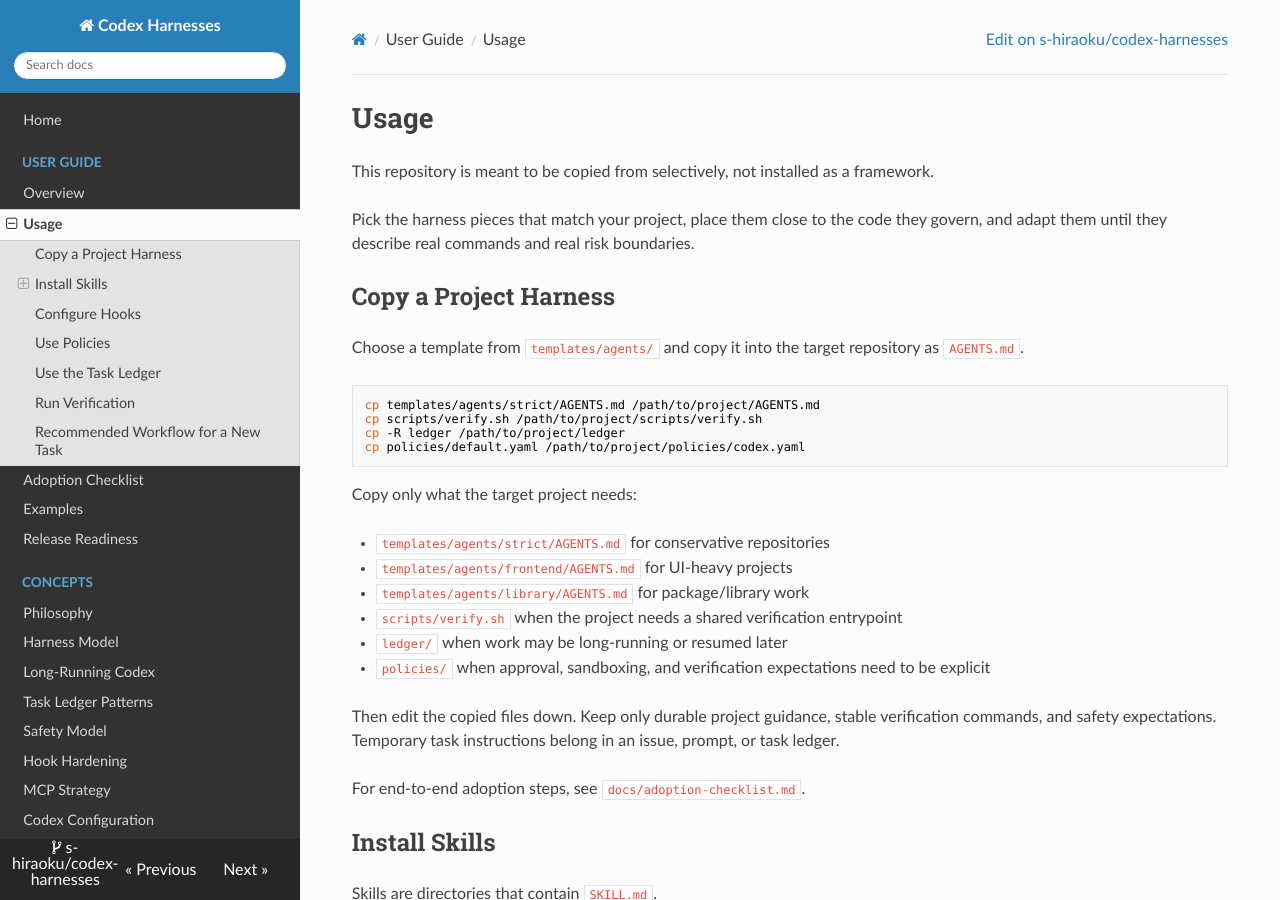
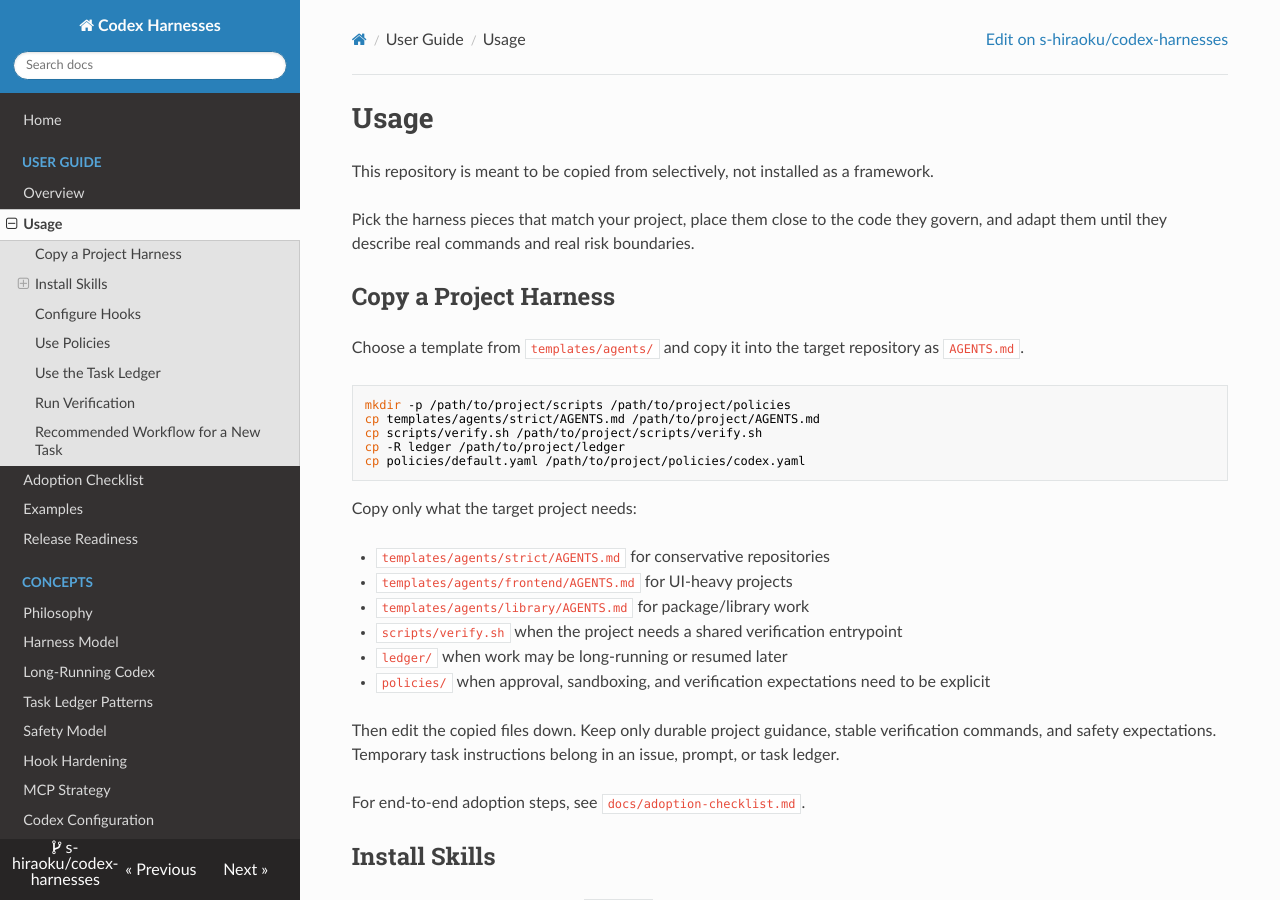
Before and after one commit to s-hiraoku/codex-harnesses, an MkDocs documentation site: the page built from docs/usage.md, in a window 1280 px wide and 900 px high. Built offline with MkDocs 1.6.1, drawn with Linux system fonts in a browser that asks for light colours; nearby versions of some CDN libraries.

Commit message:
Create copy target directories in usage docs

````diff
--- a/docs/usage.md
+++ b/docs/usage.md
@@ -9,6 +9,7 @@ Pick the harness pieces that match your project, place them close to the code th
 Choose a template from `templates/agents/` and copy it into the target repository as `AGENTS.md`.
 
 ```sh
+mkdir -p /path/to/project/scripts /path/to/project/policies
 cp templates/agents/strict/AGENTS.md /path/to/project/AGENTS.md
 cp scripts/verify.sh /path/to/project/scripts/verify.sh
 cp -R ledger /path/to/project/ledger
````
